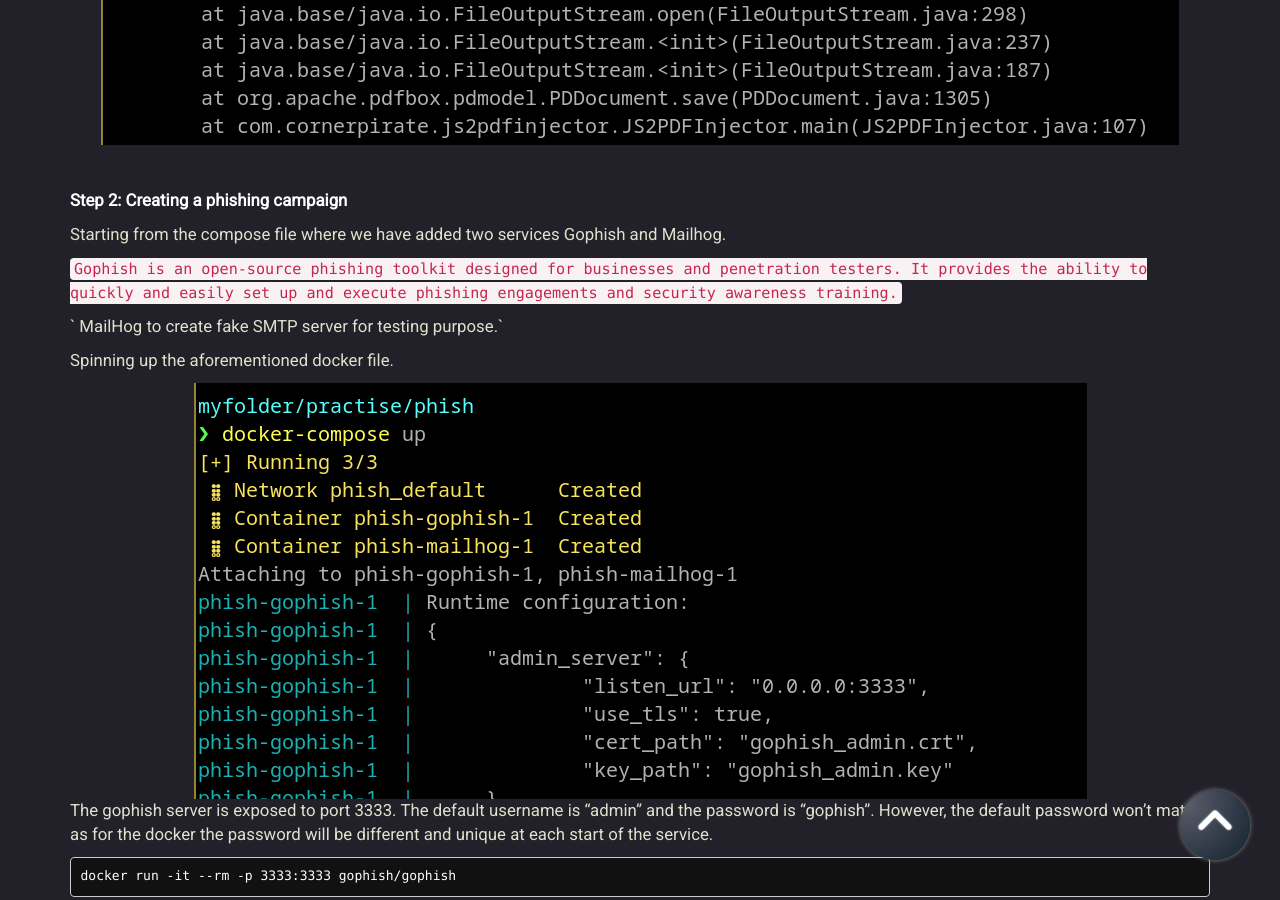
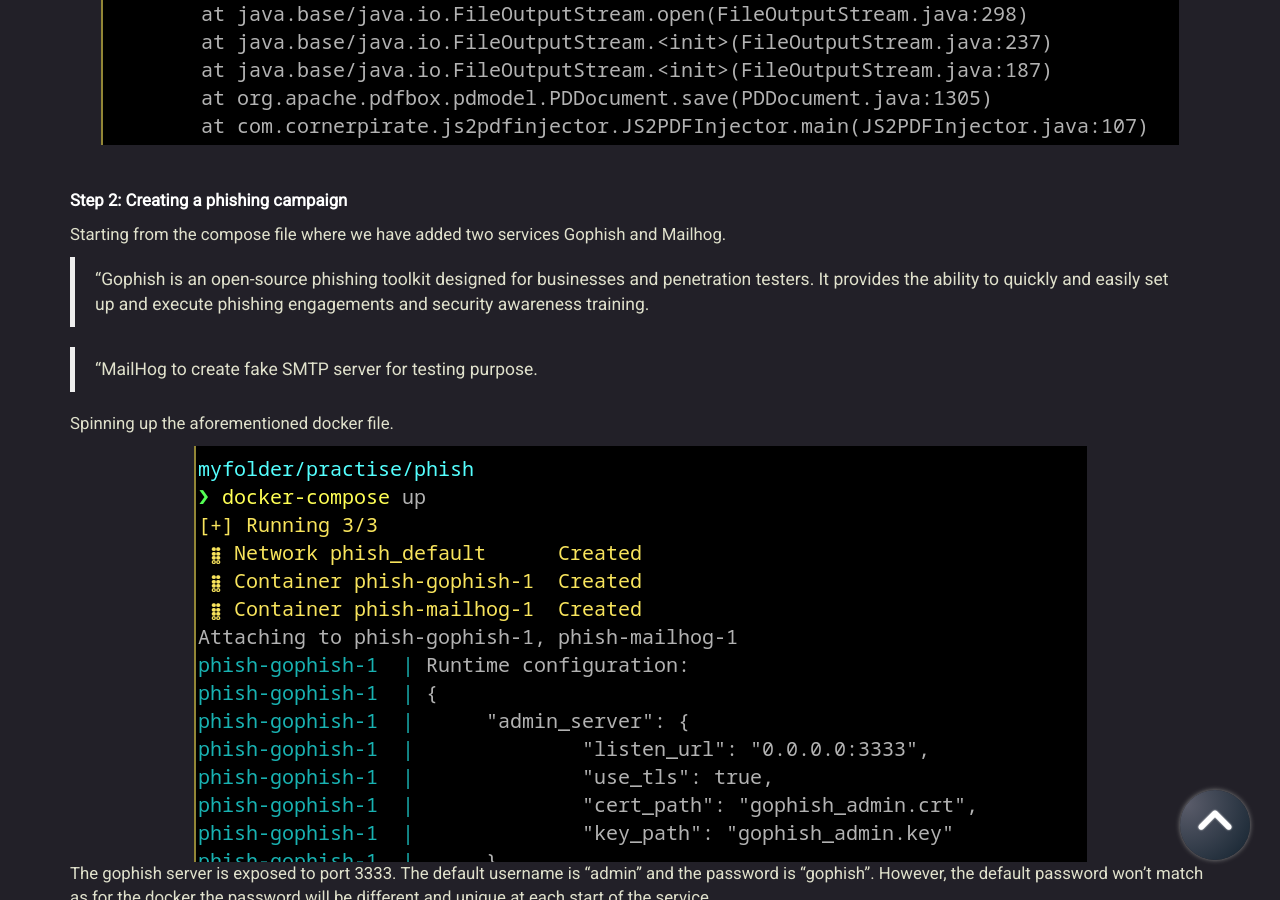
Before and after one commit to Cimihan123/jekyll-blog-theme, a Jekyll site: the page built from _posts/2022-03-12-phish.markdown, in a window 1280 px wide and 900 px high, scrolled down 2247 px. Built offline with Jekyll 4.4.1, drawn with Linux system fonts in a browser that asks for light colours; nearby versions of some CDN libraries; some of the changed text lies outside the part shown.

```diff
--- a/_posts/2022-03-12-phish.markdown
+++ b/_posts/2022-03-12-phish.markdown
@@ -90,9 +90,9 @@ Remember: you need to provide absolute paths for the pdf. Otherwise, you will en
 
 Starting from the compose file where we have added two services Gophish and Mailhog.
 
-`Gophish is an open-source phishing toolkit designed for businesses and penetration testers. It provides the ability to quickly and easily set up and execute phishing engagements and security awareness training.`
+> "Gophish is an open-source phishing toolkit designed for businesses and penetration testers. It provides the ability to quickly and easily set up and execute phishing engagements and security awareness training.
 
-` MailHog to create fake SMTP server for testing purpose.`
+> "MailHog to create fake SMTP server for testing purpose.
 
 Spinning up the aforementioned docker file.
 
@@ -484,7 +484,7 @@ Of course, there are more than this, but according to our context for this blog,
 
 I am going to use remnux distro to analyze the pdf file.
 
-`"**REMnux®** is a Linux toolkit for reverse-engineering and analyzing malicious software. REMnux provides a curated collection of free tools created by the community. Analysts can use it to investigate malware without having to find, install, and configure the tools."`
+> " **REMnux®** is a Linux toolkit for reverse-engineering and analyzing malicious software. REMnux provides a curated collection of free tools created by the community. Analysts can use it to investigate malware without having to find, install, and configure the tools.
 
 I have already pulled the image.
 
```
